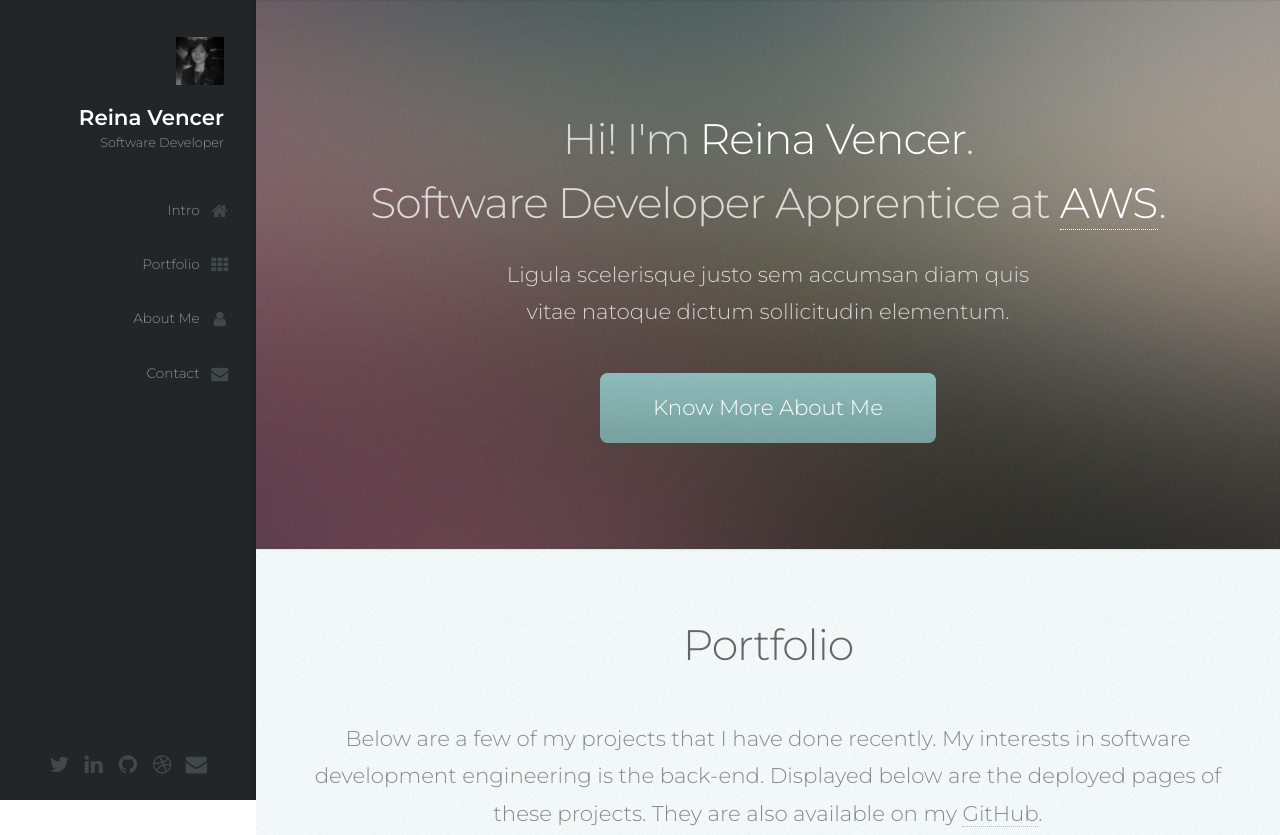
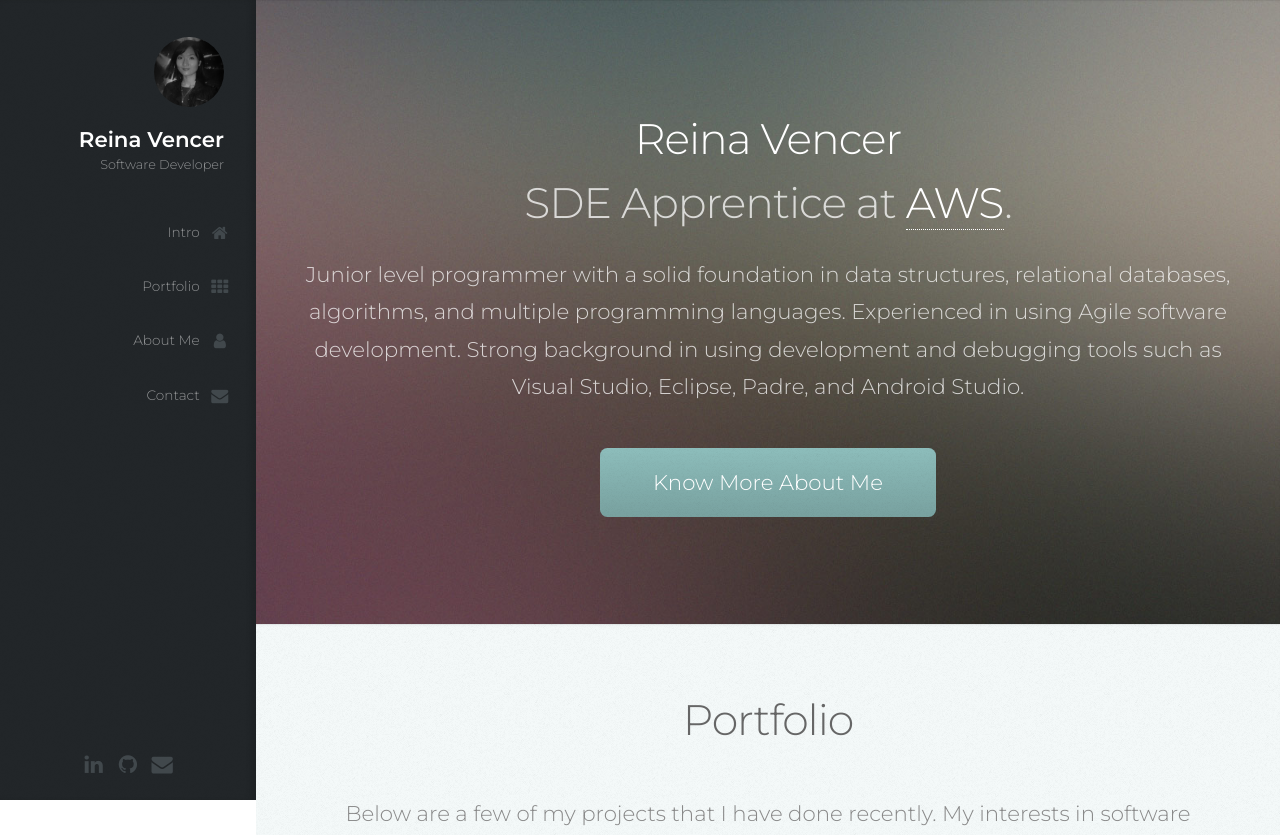
Before and after one commit to river-ceanne/portfolio, a plain HTML site: page index.html in a window 1280 px wide. Shown: the top 835 px of the page. Drawn offline with Linux system fonts and the light colour scheme; a script that the page names is missing.

Commit message:
final changes - base needs done

```diff
--- a/assets/css/modules.css
+++ b/assets/css/modules.css
@@ -25,13 +25,14 @@ br.clear {
   }
 
   .image.avatar48 {
-    width: 48px;
-    height: 48px;
+    width: 70px;
+    height: 70px;
   }
 
     .image.avatar48 img {
-      width: 48px;
-      height: 48px;
+      width: 70px;
+      height: 70px;
+      border-radius: 100%;
     }
 
   .image.fit {
--- a/index.html
+++ b/index.html
@@ -44,11 +44,9 @@
 
 					<!-- Social Icons -->
 						<ul class="icons">
-							<li><a href="#" class="icon fa-twitter"><span class="label">Twitter</span></a></li>
 							<li><a href="https://www.linkedin.com/in/reina-vencer/" class="icon fa-linkedin"><span class="label">Linkedin</span></a></li>
 							<li><a href="https://github.com/river-ceanne" class="icon fa-github"><span class="label">Github</span></a></li>
-							<li><a href="#" class="icon fa-dribbble"><span class="label">Dribbble</span></a></li>
-							<li><a href="#" class="icon fa-envelope"><span class="label">Email</span></a></li>
+							<li><a href="#contact" class="icon fa-envelope"><span class="label">Email</span></a></li>
 						</ul>
 
 				</div>
@@ -63,10 +61,12 @@
 						<div class="container">
 
 							<header>
-								<h2 class="alt">Hi! I'm <strong>Reina Vencer</strong>.<br />
-								Software Developer Apprentice at <a href="https://aws.amazon.com/">AWS</a>.</h2>
-								<p>Ligula scelerisque justo sem accumsan diam quis<br />
-								vitae natoque dictum sollicitudin elementum.</p>
+								<h2 class="alt"><strong>Reina Vencer</strong><br />
+								SDE Apprentice at <a href="https://aws.amazon.com/">AWS</a>.</h2>
+								<p>Junior level programmer with a solid foundation in data structures, relational databases, algorithms,
+									and multiple programming languages. Experienced in using Agile software development.
+									Strong background in using development and debugging tools such as Visual Studio,
+									Eclipse, Padre, and Android Studio.</p>
 							</header>
 
 							<footer>
```
Also changed, not shown: README.md.
